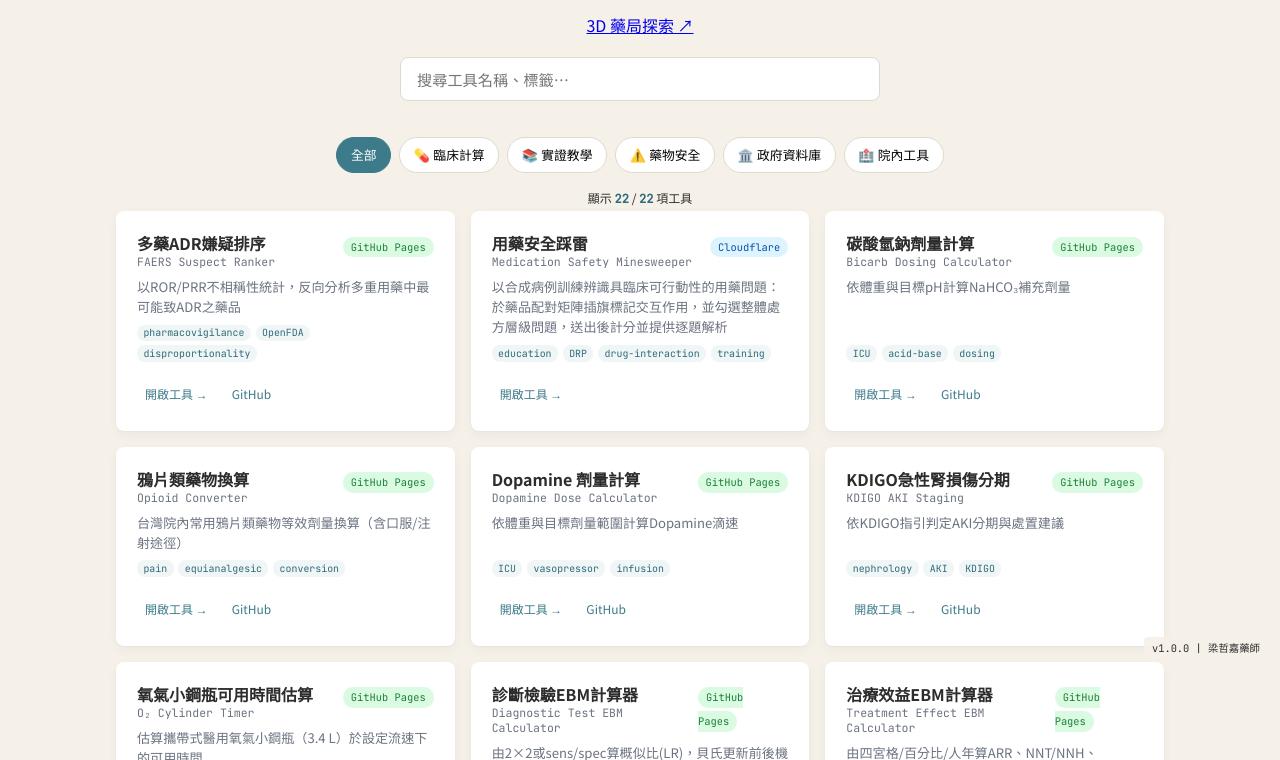
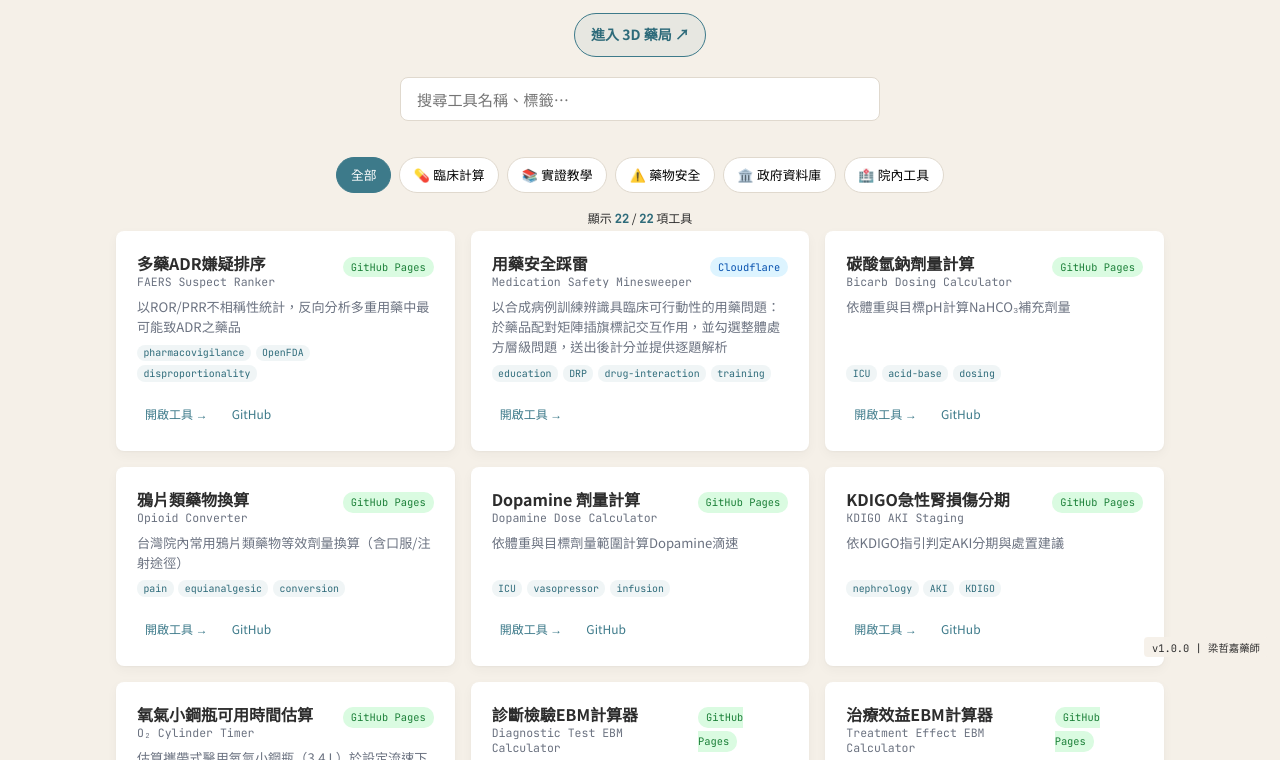
Before and after one commit to liangRXdev/pharmacy-portal, a website: page public/index.html in a window 1280 px wide. Shown: the part 131-891 px from the top of the page. Drawn offline with Linux system fonts and the light colour scheme.

Commit message:
fix(pharmacy): style homepage exploration CTA

```diff
--- a/public/index.html
+++ b/public/index.html
@@ -77,6 +77,30 @@
     .site-header .subtitle {
       font-size: 0.85rem;
       color: var(--text-primary);   /* 米色裸底上 muted 僅 4.26:1 */
+    }
+
+    .pharmacy-cta,
+    .pharmacy-cta:visited {
+      display: inline-flex;
+      align-items: center;
+      justify-content: center;
+      min-height: 44px;
+      padding: 0.5rem 1rem;
+      border: 1px solid var(--accent);
+      border-radius: 999px;
+      background: var(--accent-light);
+      color: var(--accent-hover);
+      font-size: 0.875rem;
+      font-weight: 600;
+      line-height: 1.4;
+      text-decoration: none;
+      transition: background-color var(--transition), border-color var(--transition), color var(--transition);
+    }
+    .pharmacy-cta:hover,
+    .pharmacy-cta:focus-visible {
+      background: #E4EEEB;
+      border-color: var(--accent-hover);
+      color: var(--accent-hover);
     }
 
     /* ── Search ── */
@@ -310,7 +334,7 @@
   <header class="site-header">
     <h1>個人臨床藥學工具集</h1>
     <p class="subtitle">梁哲嘉藥師 ── Clinical Pharmacy Toolkit</p>
-    <p><a href="pharmacy/">3D 藥局探索 ↗</a></p>
+    <p><a class="pharmacy-cta" href="pharmacy/">進入 3D 藥局 ↗</a></p>
     <div class="search-wrap">
       <input type="text" id="searchInput" aria-label="搜尋工具" placeholder="搜尋工具名稱、標籤…" autocomplete="off">
     </div>
--- a/public/sw.js
+++ b/public/sw.js
@@ -7,7 +7,7 @@
  * 導覽一律以 './'（= 入口頁）為 cache key，/index.html、/?x=1 等變體都共用它。
  */
 const PREFIX = 'pharmacy-portal-';
-const CACHE = `${PREFIX}v11`;
+const CACHE = `${PREFIX}v12`;
 const SHELL = [
   './',
   'tools.json',
```
Also changed, not shown: tests/pharmacy-smoke.mjs (+3 -1 lines).
